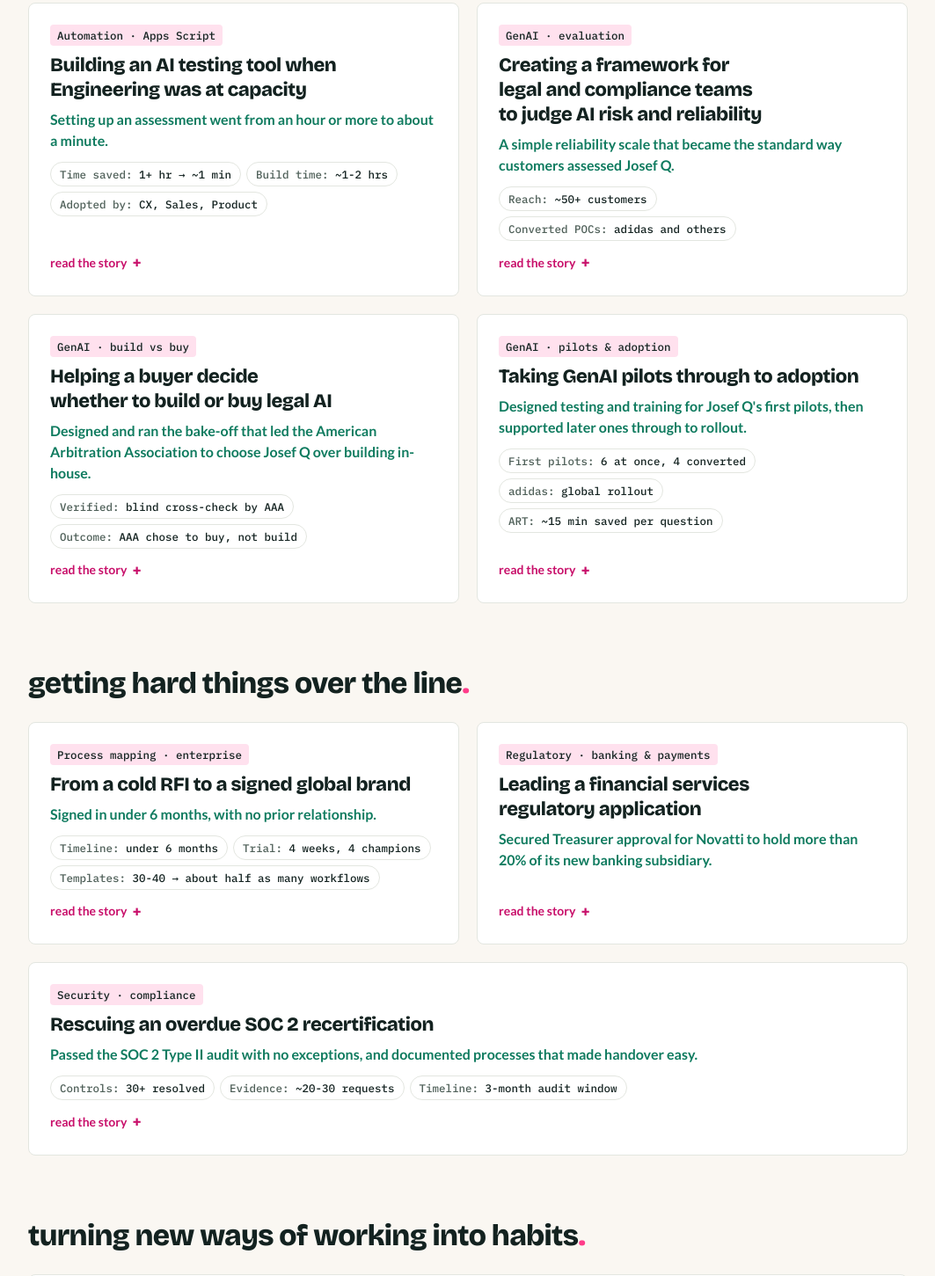
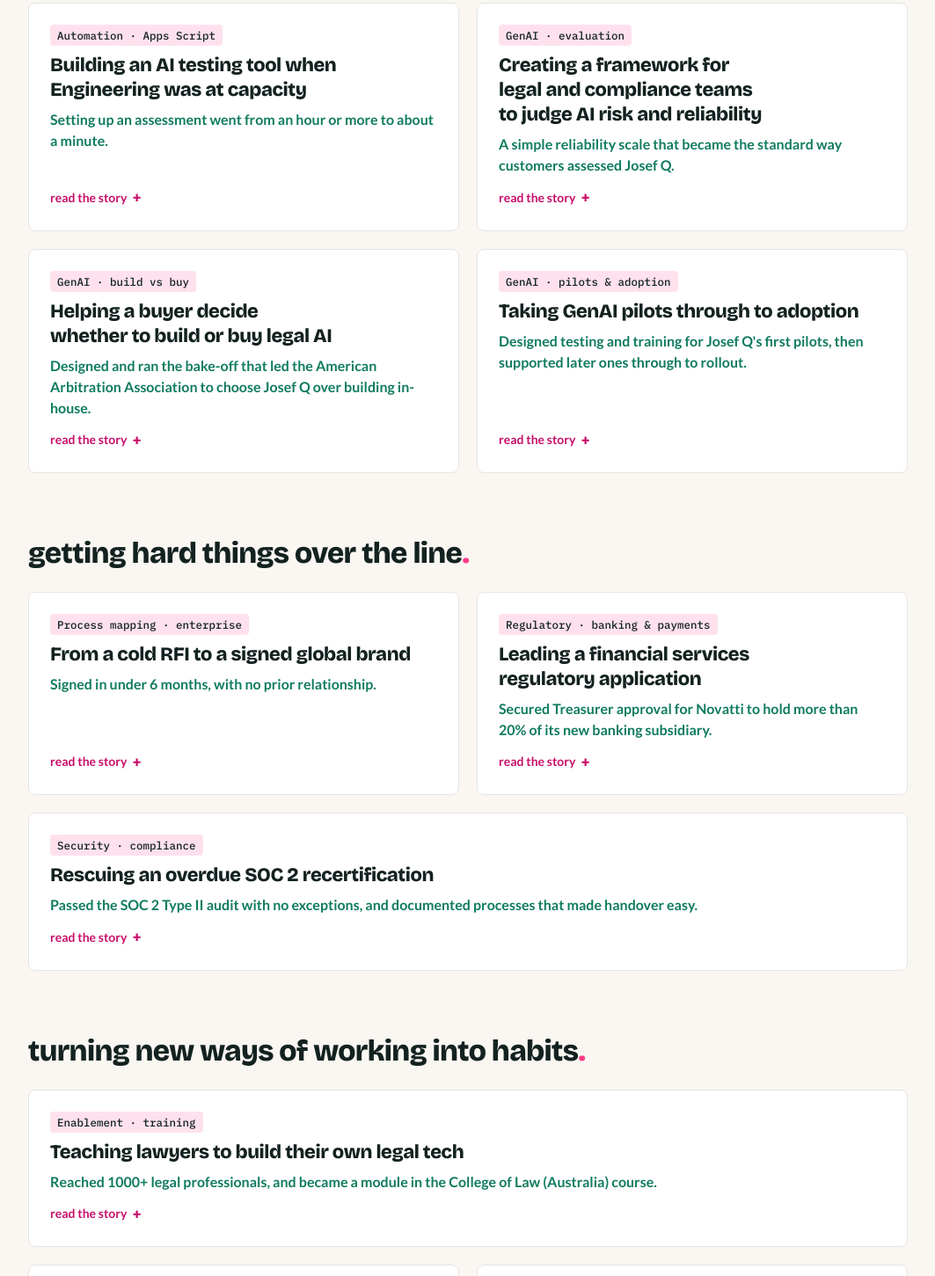
Before and after one commit to ali-cook/ali-cook.github.io, a plain HTML site: page index.html in a window 1280 px wide. Shown: the part 1145-2596 px from the top of the page at 88% size, without its empty margins (108-1171 px from the left). Drawn offline with nearby package versions, Linux system fonts and the light colour scheme.

Commit message:
Remove fact pills from all work cards
Co-Authored-By: Claude Opus 5.5 <noreply@anthropic.com>
Claude-Session: https://claude.ai/code/session_017RKziJFr6wMvtVH7vNGMfj

```diff
--- a/index.html
+++ b/index.html
@@ -360,7 +360,6 @@ footer .wrap { display: flex; flex-wrap: wrap; justify-content: space-between; g
               <span class="tag">Automation · Apps Script</span>
               <h4>Building an AI testing tool when Engineering was at capacity</h4>
               <p class="outcome">Setting up an assessment went from an hour or more to about a minute.</p>
-              <div class="facts"><span class="metric"><span class="k">Time saved:</span> 1+ hr → ~1 min</span><span class="metric"><span class="k">Build time:</span> ~1-2 hrs</span><span class="metric"><span class="k">Adopted by:</span> CX, Sales, Product</span></div>
               <span class="more"><span class="open-txt">read the story</span><span class="close-txt">close</span></span>
             </summary>
             <div class="story">
@@ -386,7 +385,6 @@ footer .wrap { display: flex; flex-wrap: wrap; justify-content: space-between; g
               <span class="tag">GenAI · evaluation</span>
               <h4>Creating a framework for legal and compliance teams to judge AI risk and reliability</h4>
               <p class="outcome">A simple reliability scale that became the standard way customers assessed Josef Q.</p>
-              <div class="facts"><span class="metric"><span class="k">Reach:</span> ~50+ customers</span><span class="metric"><span class="k">Converted POCs:</span> adidas and others</span></div>
               <span class="more"><span class="open-txt">read the story</span><span class="close-txt">close</span></span>
             </summary>
             <div class="story">
@@ -415,7 +413,6 @@ footer .wrap { display: flex; flex-wrap: wrap; justify-content: space-between; g
               <span class="tag">GenAI · build vs buy</span>
               <h4>Helping a buyer decide whether to build or buy legal AI</h4>
               <p class="outcome">Designed and ran the bake-off that led the American Arbitration Association to choose Josef Q over building in-house.</p>
-              <div class="facts"><span class="metric"><span class="k">Verified:</span> blind cross-check by AAA</span><span class="metric"><span class="k">Outcome:</span> AAA chose to buy, not build</span></div>
               <span class="more"><span class="open-txt">read the story</span><span class="close-txt">close</span></span>
             </summary>
             <div class="story">
@@ -444,7 +441,6 @@ footer .wrap { display: flex; flex-wrap: wrap; justify-content: space-between; g
               <span class="tag">GenAI · pilots &amp; adoption</span>
               <h4>Taking GenAI pilots through to adoption</h4>
               <p class="outcome">Designed testing and training for Josef Q's first pilots, then supported later ones through to rollout.</p>
-              <div class="facts"><span class="metric"><span class="k">First pilots:</span> 6 at once, 4 converted</span><span class="metric"><span class="k">adidas:</span> global rollout</span><span class="metric"><span class="k">ART:</span> ~15 min saved per question</span></div>
               <span class="more"><span class="open-txt">read the story</span><span class="close-txt">close</span></span>
             </summary>
             <div class="story">
@@ -483,7 +479,6 @@ footer .wrap { display: flex; flex-wrap: wrap; justify-content: space-between; g
               <span class="tag">Process mapping · enterprise</span>
               <h4>From a cold RFI to a signed global brand</h4>
               <p class="outcome">Signed in under 6 months, with no prior relationship.</p>
-              <div class="facts"><span class="metric"><span class="k">Timeline:</span> under 6 months</span><span class="metric"><span class="k">Trial:</span> 4 weeks, 4 champions</span><span class="metric"><span class="k">Templates:</span> 30-40 → about half as many workflows</span></div>
               <span class="more"><span class="open-txt">read the story</span><span class="close-txt">close</span></span>
             </summary>
             <div class="story">
@@ -539,7 +534,6 @@ footer .wrap { display: flex; flex-wrap: wrap; justify-content: space-between; g
               <span class="tag">Security · compliance</span>
               <h4>Rescuing an overdue SOC 2 recertification</h4>
               <p class="outcome">Passed the SOC 2 Type II audit with no exceptions, and documented processes that made handover easy.</p>
-              <div class="facts"><span class="metric"><span class="k">Controls:</span> 30+ resolved</span><span class="metric"><span class="k">Evidence:</span> ~20-30 requests</span><span class="metric"><span class="k">Timeline:</span> 3-month audit window</span></div>
               <span class="more"><span class="open-txt">read the story</span><span class="close-txt">close</span></span>
             </summary>
             <div class="story">
```
